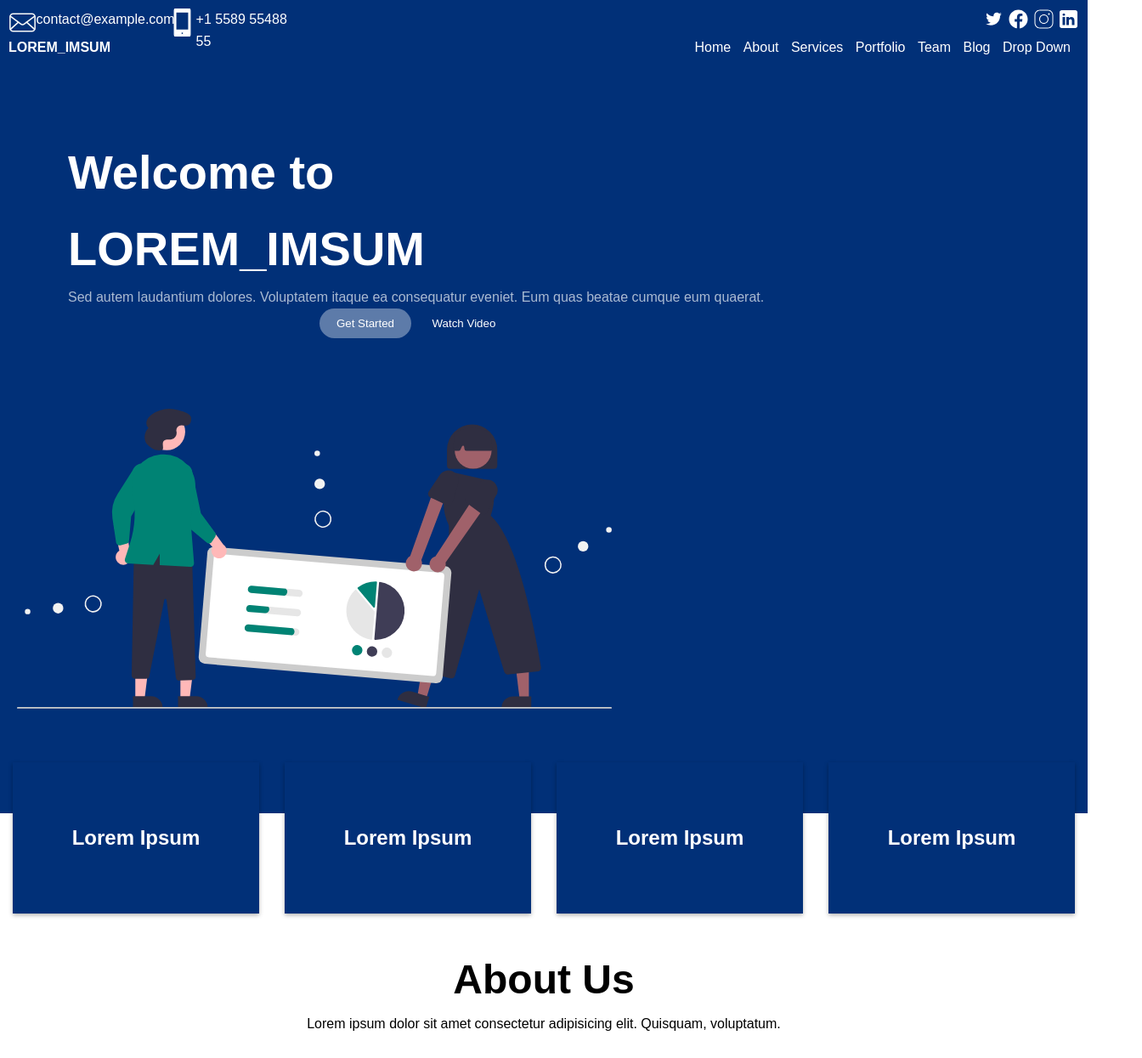
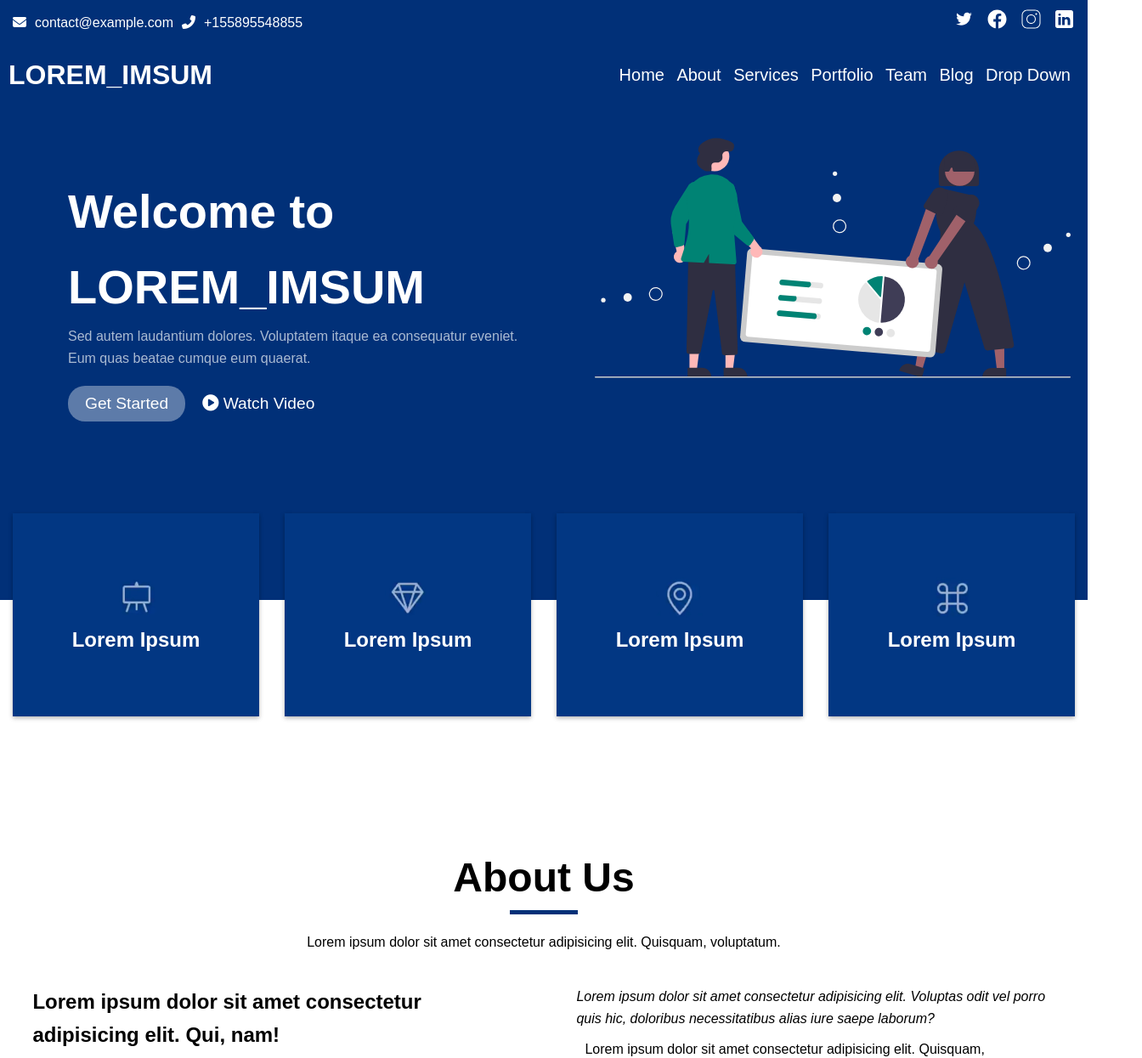
Before and after one commit to arthurW1935/lorem-imsum, a plain HTML site: page index.html in a window 1280 px wide. Shown: the top 1245 px of the page at 85% size, 1344 px wide, since content can reach past the window. Drawn offline with Linux system fonts and the light colour scheme.

Commit message:
updated index.html and styles.css

```diff
--- a/index.html
+++ b/index.html
@@ -4,19 +4,19 @@
     <meta charset="UTF-8">
     <meta name="viewport" content="width=device-width, initial-scale=1.0">
     <link rel="stylesheet" href="styles.css">
+    <link rel="stylesheet" href="https://cdnjs.cloudflare.com/ajax/libs/font-awesome/6.5.1/css/all.min.css" integrity="sha512-DTOQO9RWCH3ppGqcWaEA1BIZOC6xxalwEsw9c2QQeAIftl+Vegovlnee1c9QX4TctnWMn13TZye+giMm8e2LwA==" crossorigin="anonymous" referrerpolicy="no-referrer" />
     <title>LOREM_IMSUM</title>
 </head>
 <body>
-    <header>
     <section class="preheader">
         <div class="header-contact">
             <div class="header-contact-item">
-                    <img src="images/socials/email.svg" alt="Email Icon">
+                <i class="fas fa-envelope"></i>
                 <p>contact@example.com</p>
             </div>
             <div class="header-contact-item">
-                    <img src="images/socials/mobile.svg" alt="Mobile Icon">
-                    <p>+1 5589 55488 55</p>
+                <i class="fas fa-phone-alt"></i>
+                <p>+155895548855</p>
             </div>
         </div>
         <div class="header-social">
@@ -24,10 +24,12 @@
             <img src="images/socials/facebook.svg" alt="Facebook Icon">
             <img src="images/socials/insta.svg" alt="Instagram Icon">
             <img src="images/socials/linkedin.svg" alt="LinkedIn Icon">
+        </div>
     </section>
+    <header>
         <nav>
             <div class="logo">
-                <h4>LOREM_IMSUM</h4>
+                <h1>LOREM_IMSUM</h1>
             </div>
             <ul>
                 <li><a href="#">Home</a></li>
@@ -54,9 +56,9 @@
                     <h1>LOREM_IMSUM</h1>
                     <p>Sed autem laudantium dolores. Voluptatem itaque ea consequatur eveniet. Eum quas beatae cumque eum quaerat.</p>
                 </div>
-                <div>
+                <div class="intro-button-div">
                     <button id="started">Get Started</button>
-                    <button>Watch Video</button>
+                    <button> <span class="fas fa-play-circle"></span>  Watch Video</button>
                 </div>
             </aside>
             <aside>
@@ -66,15 +68,19 @@
 
         <section id="card-container">
             <div class="card">
+                <img height="60px" src="images/logo/board.jpg" alt="">
                 <h2>Lorem Ipsum</h2>
             </div>
             <div class="card">
+                <img height="60px" src="images/logo/diamond.jpg" alt="">
                 <h2>Lorem Ipsum</h2>
             </div>
             <div class="card">
+                <img height="60px" src="images/logo/location.jpg" alt="">
                 <h2>Lorem Ipsum</h2>
             </div>
             <div class="card">
+                <img height="60px"src="images/logo/loop.jpg" alt="">
                 <h2>Lorem Ipsum</h2>
             </div>
         </section>
@@ -82,6 +88,7 @@
         <section id="about">
             <section class="about-header">
                 <h1>About Us</h1>
+                <div class="line"></div>
                 <p>Lorem ipsum dolor sit amet consectetur adipisicing elit. Quisquam, voluptatum.</p>
             </section>
             <section class="about-content">
@@ -150,6 +157,7 @@
             <div class="content">
               <div class="title-div">
                 <h1 class="our-services-title">Our Services</h1>
+                <div class="line"></div>
                 <span
                   >Lorem ipsum dolor sit amet consectetur adipisicing elit. Quia
                   dolores eum aliquid temporibus facere.</span
@@ -260,7 +268,8 @@
 
         <section id="testimonials">
             <div class="testimonials-header">
-                <h1>Testimonials</h1>
+                <h2 class="testimonials-title">Testimonials</h2>
+                <div class="line"></div>
                 <p>Lorem ipsum dolor sit amet consectetur adipisicing elit. Quisquam, voluptatum.</p>
             </div>
             <div class="testimonials-card-container">
@@ -319,6 +328,7 @@
             <div class="content">
               <div class="title-div">
                 <h3 class="about-us-title">Contact</h3>
+                <div class="line"></div>
                 <span
                   >Lorem ipsum dolor sit amet consectetur adipisicing elit. Quia
                   dolores eum aliquid temporibus facere.</span
--- a/styles.css
+++ b/styles.css
@@ -16,13 +16,13 @@ body::-webkit-scrollbar {
     width: 12px; /* Set the width of the scrollbar */
   }
 
-  body::-webkit-scrollbar-thumb {
+body::-webkit-scrollbar-thumb {
     background-color: #ffffffad; /* Set the color of the scrollbar thumb */
     border-radius: 6px; /* Set the border radius of the scrollbar thumb */
     z-index: 9999;
 }
 
-  body::-webkit-scrollbar-track {
+body::-webkit-scrollbar-track {
     background-color: #013178;
     border-radius: 6px;
     /* display: none !important; */
@@ -31,6 +31,9 @@ body::-webkit-scrollbar {
 .preheader{
     display: flex;
     justify-content: space-between;
+    background-color: #013078;
+    color: white;
+    padding: 10px;
 }
 
 .header-contact{
@@ -38,18 +41,41 @@ body::-webkit-scrollbar {
     justify-content: space-between;
 }
 .header-contact-item{
-    display: inline-flex;
+    display: flex;
+    align-items: center;
+    justify-content: center;
+}
+
+.header-contact-item p, .header-contact-item i {
+    margin: 0 5px;
+}
+
+.header-social img{
+    margin: 0 5px;
 }
 
 header {
     background-color: #013078;
     color: white;
     padding: 10px;
+    z-index: 1000;
+    position: -webkit-sticky;
+    position: sticky;
+    top: 0;
+
 }
 
 nav{
+    position: -webkit-sticky;
+    position: sticky;
+    top: 0;
     display: flex;
+    align-items: center;
     justify-content: space-between;
+}
+
+nav h1{
+    font-size: 2rem;
 }
 
 nav ul {
@@ -61,6 +87,7 @@ nav ul {
 nav ul li {
     display: inline;
     margin-right: 10px;
+    font-size: 1.25rem;
 }
 
 nav ul li a {
@@ -106,7 +133,7 @@ nav ul li a:hover {
 #welcome {
     background-color: #013078;
     color: white;
-    padding: 20px 20px 100px 20px;
+    padding: 20px 20px 150px 20px;
     display: flex;
 
     flex-wrap: wrap;
@@ -118,9 +145,18 @@ nav ul li a:hover {
     flex-direction: column;
     align-items: center;
     justify-content: space-between;
+    flex: 1;
 }
 .intro{
     padding: 60px;
+}
+
+.intro-button-div{
+    width: 100%;
+    margin-top: 20px;
+    display: flex;
+    /* justify-content: center; */
+    align-items: center;
 }
 
 #welcome aside p{
@@ -140,6 +176,7 @@ nav ul li a:hover {
 #welcome button {
     background-color: rgba(255, 255, 255, 0);
     color: white;
+    font-size: 1.2rem;
     padding: 10px 20px;
     border: 0px solid white;
     text-decoration: none;
@@ -165,15 +202,19 @@ nav ul li a:hover {
     flex-wrap: wrap;
     justify-content: space-around;
     flex-wrap: wrap;
-    margin: -70px 0 0 0;
+    transform: translateY(-7rem);
 }
 
 .card {
     margin: 10px;
-    background-color: #013078;
+    background-color: #023783;
     color: white;
     padding: 70px;
     box-shadow: 0 2px 5px rgba(0, 0, 0, 0.3);
+    display: flex;
+    flex-direction: column;
+    justify-content: space-between;
+    align-items: center;
 }
 
 #about{
@@ -184,14 +225,23 @@ nav ul li a:hover {
     justify-content: center;
 }
 
+.line{
+    width: 80px;
+    height: 5px;
+    background-color: #013078;
+    margin: 0 0 20px 0;
+
+}
+
 #about h1{
     font-size: 3rem;
 }
 
-
-
 .about-header{
-    text-align: center;
+    display: flex;
+    flex-direction: column;
+    align-items: center;
+    justify-content: center;
 }
 .about-content{
     display: flex;
@@ -356,7 +406,6 @@ nav ul li a:hover {
 
 .our-services-title{
     font-size: 3rem;
-    margin-bottom: 20px;
 }
 
 .our-services .content{
@@ -370,7 +419,8 @@ nav ul li a:hover {
 .our-services .content .title-div{
     display: flex;
     flex-direction: column;
-    gap: 2rem;
+    align-items: center;
+    justify-content: center;
 }
 
 .our-services-card-container{
@@ -422,6 +472,28 @@ nav ul li a:hover {
     /* color: white; */
     padding-left: 2rem;
 }
+
+#testimonials{
+    margin-top: 30px;
+    display: flex;
+    flex-direction: column;
+    align-items: center;
+    justify-content: center;
+}
+
+.testimonials-header{
+    display: flex;
+    flex-direction: column;
+    align-items: center;
+    justify-content: center;
+}
+
+.testimonials-title{
+    font-size: 3rem;
+    margin-bottom: 20px;
+}
+
+
 
 .testimonials-card-container{
     display: flex;
@@ -479,7 +551,7 @@ nav ul li a:hover {
     display: flex;
     justify-content: center;
     overflow: hidden;
-    margin: 6rem 5vw;
+    margin: 6rem 0;
 }
 
 .contact-us .content{
@@ -538,6 +610,8 @@ gap: 1rem;
     flex-direction: column;
     justify-content: center;
 }
+
+
 .title-contact{
     font-size: 1.5rem;
     font-weight: 600;
```
Also changed, not shown: images/logo/board.jpg (added), images/logo/diamond.jpg (added), images/logo/location.jpg (added), images/logo/loop.jpg (added), images/socials/email.svg (deleted), images/socials/mobile.svg (deleted). Lines whose indentation alone changed are shown as unchanged.
